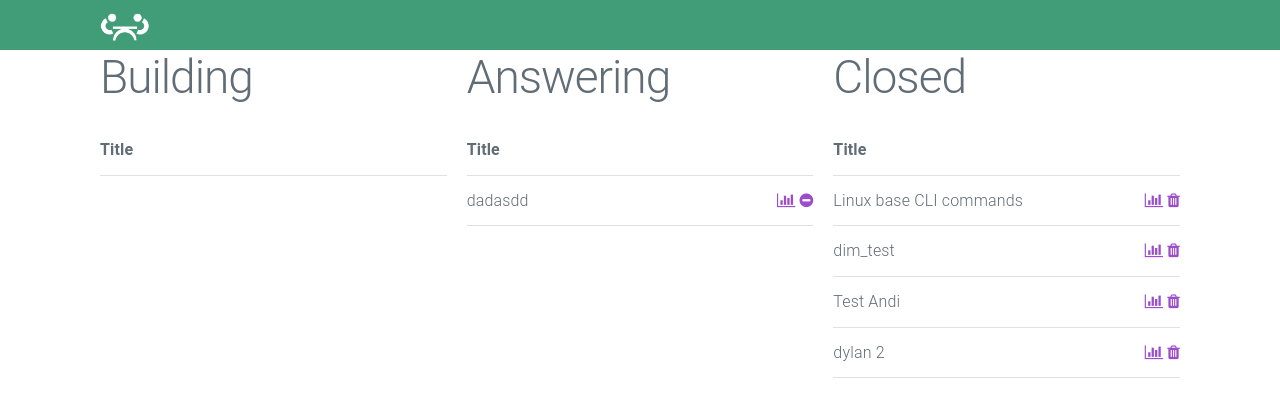
After one commit to CPNV-ES/ExerciseLooper, a PHP site: page /view/showExercise.php in a window 1280 px wide. The commit adds this page. Shown: the top 417 px of the page. Run offline with PHP 8.4, Linux system fonts and the light colour scheme; lists and menus that the app fills with data are empty.

Commit message:
Create all unfonctionnal views

```diff
--- a/controller/controller.php
+++ b/controller/controller.php
@@ -6,4 +6,9 @@ function homePage()
 {
     require "view/homeView.php";
 }
+
+function takeExercise()
+{
+    require "view/takeExerciseView.php";
+}
 ?>
--- a/view/homeView.php
+++ b/view/homeView.php
@@ -10,13 +10,13 @@ ob_start();
     <div class="container dashboard">
         <section class="row">
             <div class="column">
-                <a class="button answering column" href="exercises/answering.html">Take an exercise</a>
+                <a class="button answering column" href="/take">Take an exercise</a>
             </div>
             <div class="column">
-                <a class="button managing column" href="exercises/new.html">Create an exercise</a>
+                <a class="button managing column" href="/create">Create an exercise</a>
             </div>
             <div class="column">
-                <a class="button results column" href="exercises.html">Manage an exercise</a>
+                <a class="button results column" href="manage">Manage an exercise</a>
             </div>
         </section>
     </div>
--- /dev/null
+++ b/view/showExercise.php
@@ -0,0 +1,110 @@
+<?php
+ob_start();
+?>
+<header class="heading results">
+  <section class="container">
+    <a href="../index.php"><img src="../content/img/logo.png" /></a>
+  </section>
+</header>
+
+<main class="container">
+  <body>
+    <div class="row">
+  <section class="column">
+    <h1>Building</h1>
+    <table class="records">
+      <thead>
+        <tr>
+          <th>Title</th>
+          <th></th>
+        </tr>
+      </thead>
+
+      <tbody>
+          <!--boucle pour afficher contenu-->
+      </tbody>
+    </table>
+  </section>
+
+  <section class="column">
+    <h1>Answering</h1>
+    <table class="records">
+      <thead>
+        <tr>
+          <th>Title</th>
+          <th></th>
+        </tr>
+      </thead>
+
+      <tbody>
+          <?php
+          /*boucle afficher contenu
+          ex: <tr>
+            <td>ewrwe</td>
+            <td>
+              <a title="Show results" href="exercises/148/results.html"><i class="fa fa-chart-bar"></i></a>
+              <a title="Close" rel="nofollow" data-method="put" href="exercises/148785c.html?exercise%5Bstatus%5D=closed"><i class="fa fa-minus-circle"></i></a>
+            </td>
+          </tr>*/
+          ?>
+          <!-- exemple-->
+          <tr>
+            <td>dadasdd</td>
+            <td>
+              <a title="Show results" href="exercises/156/results.html"><i class="fa fa-chart-bar"></i></a>
+              <a title="Close" rel="nofollow" data-method="put" href="exercises/156785c.html?exercise%5Bstatus%5D=closed"><i class="fa fa-minus-circle"></i></a>
+            </td>
+          </tr>
+      </tbody>
+    </table>
+  </section>
+
+  <section class="column">
+    <h1>Closed</h1>
+    <table class="records">
+      <thead>
+        <tr>
+          <th>Title</th>
+          <th></th>
+        </tr>
+      </thead>
+
+      <tbody>
+          <tr>
+            <td>Linux base CLI commands</td>
+            <td>
+              <a title="Show results" href="exercises/146/results.html"><i class="fa fa-chart-bar"></i></a>
+              <a data-confirm="Are you sure?" title="Destroy" rel="nofollow" data-method="delete" href="exercises/146.html"><i class="fa fa-trash"></i></a>
+            </td>
+          </tr>
+          <tr>
+            <td>dim_test</td>
+            <td>
+              <a title="Show results" href="exercises/151/results.html"><i class="fa fa-chart-bar"></i></a>
+              <a data-confirm="Are you sure?" title="Destroy" rel="nofollow" data-method="delete" href="exercises/151.html"><i class="fa fa-trash"></i></a>
+            </td>
+          </tr>
+          <tr>
+            <td>Test Andi</td>
+            <td>
+              <a title="Show results" href="exercises/152/results.html"><i class="fa fa-chart-bar"></i></a>
+              <a data-confirm="Are you sure?" title="Destroy" rel="nofollow" data-method="delete" href="exercises/152.html"><i class="fa fa-trash"></i></a>
+            </td>
+          </tr>
+          <tr>
+            <td>dylan 2</td>
+            <td>
+              <a title="Show results" href="exercises/155/results.html"><i class="fa fa-chart-bar"></i></a>
+              <a data-confirm="Are you sure?" title="Destroy" rel="nofollow" data-method="delete" href="exercises/155.html"><i class="fa fa-trash"></i></a>
+            </td>
+          </tr>
+      </tbody>
+    </table>
+  </section>
+</div>
+</main>
+
+<?php
+$content = ob_get_clean();
+require "template.php";
+?>
--- a/view/template.php
+++ b/view/template.php
@@ -7,6 +7,7 @@
 <head>
     <title>ExerciseLooper</title>
     <link rel="stylesheet" media="all" href="../content/css/stylesheet.css" />
+    <link rel="stylesheet" href="https://stackpath.bootstrapcdn.com/font-awesome/4.7.0/css/font-awesome.min.css" integrity="sha384-wvfXpqpZZVQGK6TAh5PVlGOfQNHSoD2xbE+QkPxCAFlNEevoEH3Sl0sibVcOQVnN" crossorigin="anonymous">
     <script src="../content/js/script.js"></script>
 </head>
 
```
Also changed, not shown: index.php (+4 -4 lines), view/createExerciseView.php (added, +31 -0 lines), view/takeExerciseView.php (added, +36 -0 lines).
